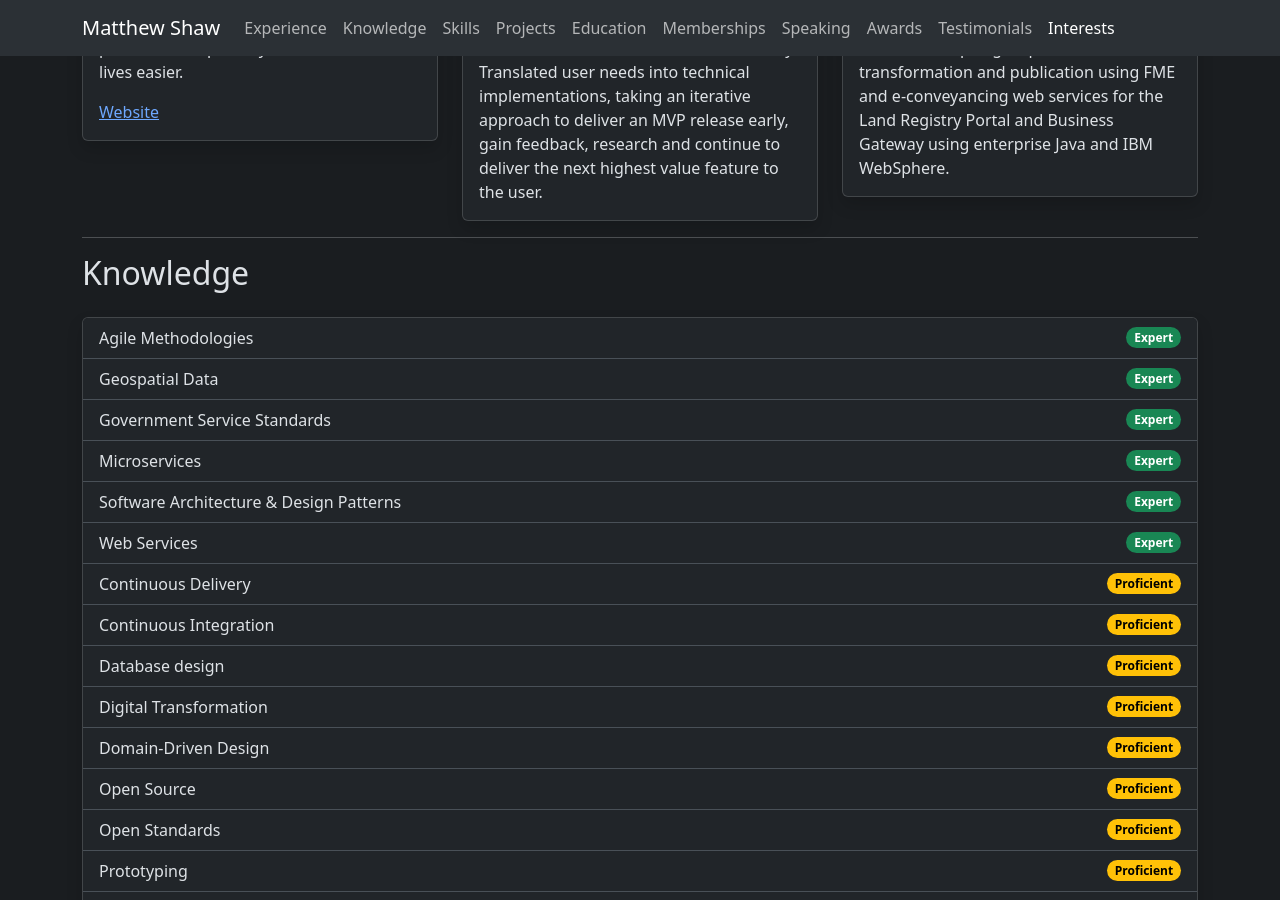
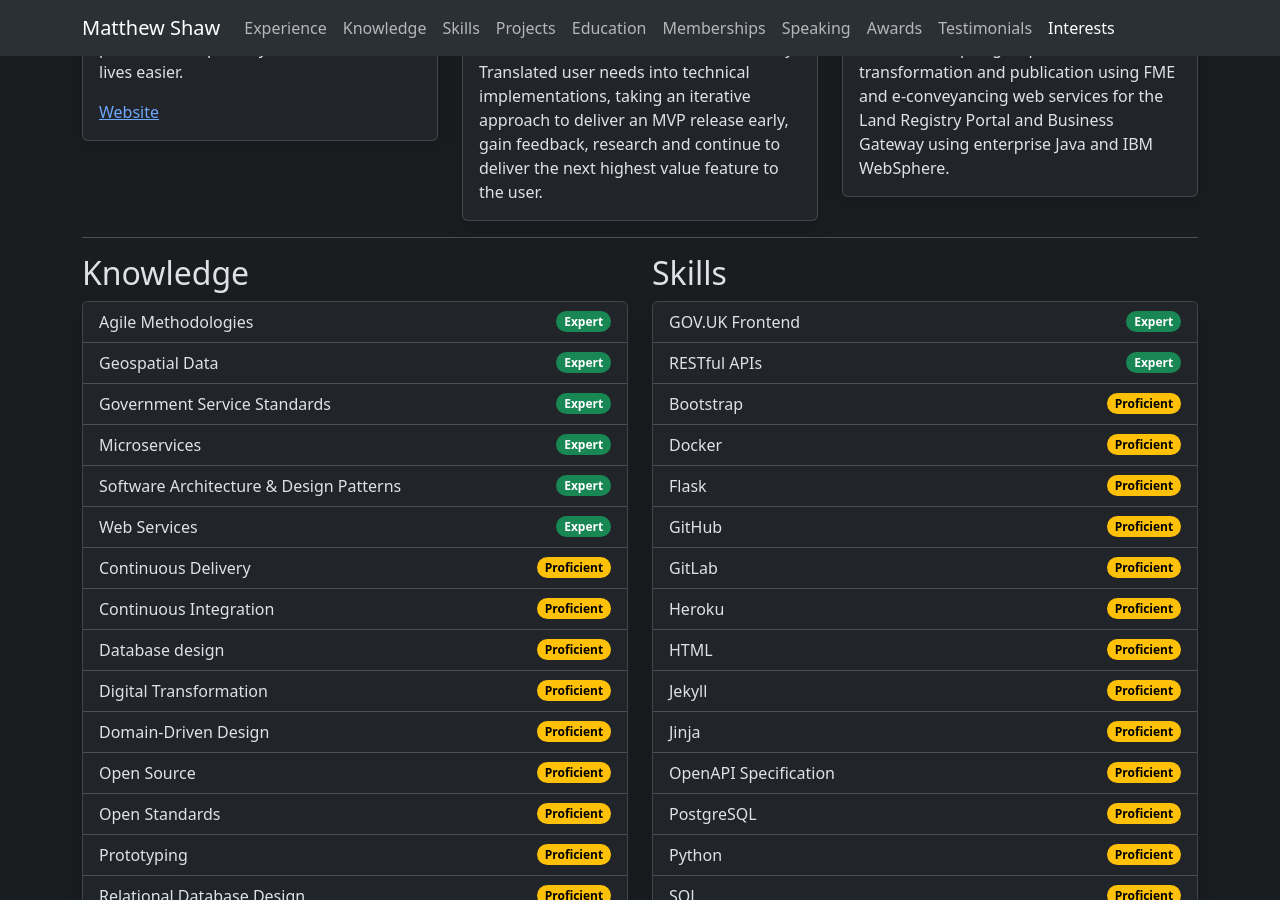
Before and after one commit to matthew-shaw/matthew-shaw.github.io, a Jekyll site: the page built from index.html, in a window 1280 px wide and 900 px high, scrolled down 1305 px. Built offline with Jekyll 4.4.1, drawn with Linux system fonts in a browser that asks for light colours.

Commit message:
rows and cols

```diff
--- a/index.html
+++ b/index.html
@@ -15,6 +15,10 @@ permalink: /
             </div>
         </div>
         <hr>
+    </div>
+</div>
+<div class="row">
+    <div class="col">
         <div id="experience">
             <h2>Experience</h2>
             <div class="row row-cols-1 row-cols-lg-3 row-cols-md-2 g-4">
@@ -26,38 +30,50 @@ permalink: /
             </div>
         </div>
         <hr>
+    </div>
+</div>
+<div class="row">
+    <div class="col-md-6">
         <div id="knowledge">
             <h2>Knowledge</h2>
-            <div class="card shadow my-4">
+            <div class="card shadow">
                 <ul class="list-group list-group-flush">
                     {% assign items = site.data.cv.knowledge | sort_natural: "name" | sort_natural: "level" %}
                     {% for item in items %}
                     <li class="list-group-item d-flex justify-content-between align-items-center">
                         {{ item.name }}
                         <span
-                            class="badge {% if item.level == 'Expert'%}text-bg-success{% elsif item.level == 'Proficient' %}text-bg-warning{% else %}text-bg-info{% endif %} rounded-pill">{{ item.level }}</span>
+                            class="badge {% if item.level == 'Expert'%}text-bg-success{% elsif item.level == 'Proficient' %}text-bg-warning{% else %}text-bg-info{% endif %} rounded-pill">{{
+                            item.level }}</span>
                     </li>
                     {% endfor %}
                 </ul>
             </div>
         </div>
         <hr>
+    </div>
+    <div class="col-md-6">
         <div id="skills">
             <h2>Skills</h2>
-            <div class="card shadow my-4">
+            <div class="card shadow">
                 <ul class="list-group list-group-flush">
                     {% assign items = site.data.cv.skills | sort_natural: "name" | sort_natural: "level" %}
                     {% for item in items %}
                     <li class="list-group-item d-flex justify-content-between align-items-center">
                         {{ item.name }}
                         <span
-                            class="badge {% if item.level == 'Expert'%}text-bg-success{% elsif item.level == 'Proficient' %}text-bg-warning{% else %}text-bg-info{% endif %} rounded-pill">{{ item.level }}</span>
+                            class="badge {% if item.level == 'Expert'%}text-bg-success{% elsif item.level == 'Proficient' %}text-bg-warning{% else %}text-bg-info{% endif %} rounded-pill">{{
+                            item.level }}</span>
                     </li>
                     {% endfor %}
                 </ul>
             </div>
         </div>
         <hr>
+    </div>
+</div>
+<div class="row">
+    <div class="col">
         <div id="projects">
             <h2>Projects</h2>
             <div class="row row-cols-1 row-cols-lg-3 row-cols-md-2 g-4">
@@ -69,6 +85,10 @@ permalink: /
             </div>
         </div>
         <hr>
+    </div>
+</div>
+<div class="row">
+    <div class="col">
         <div id="education">
             <h2>Education</h2>
             <div class="row row-cols-1 row-cols-lg-3 row-cols-md-2 g-4">
@@ -80,6 +100,10 @@ permalink: /
             </div>
         </div>
         <hr>
+    </div>
+</div>
+<div class="row">
+    <div class="col">
         <div id="memberships">
             <h2>Memberships</h2>
             <ul>
@@ -89,6 +113,10 @@ permalink: /
             </ul>
         </div>
         <hr>
+    </div>
+</div>
+<div class="row">
+    <div class="col">
         <div id="speaking">
             <h2>Speaking</h2>
             <div class="row row-cols-1 row-cols-lg-3 row-cols-md-2 g-4">
@@ -100,6 +128,10 @@ permalink: /
             </div>
         </div>
         <hr>
+    </div>
+</div>
+<div class="row">
+    <div class="col">
         <div id="awards">
             <h2>Awards</h2>
             <h3>Won</h3>
@@ -114,6 +146,10 @@ permalink: /
             </ul>
         </div>
         <hr>
+    </div>
+</div>
+<div class="row">
+    <div class="col">
         <div id="testimonials">
             <h2>Testimonials</h2>
             <div class="row row-cols-1 row-cols-lg-3 row-cols-md-2 g-4">
@@ -125,6 +161,10 @@ permalink: /
             </div>
         </div>
         <hr>
+    </div>
+</div>
+<div class="row">
+    <div class="col">
         <div id="interests">
             <h2>Interests</h2>
             <ul>
```
